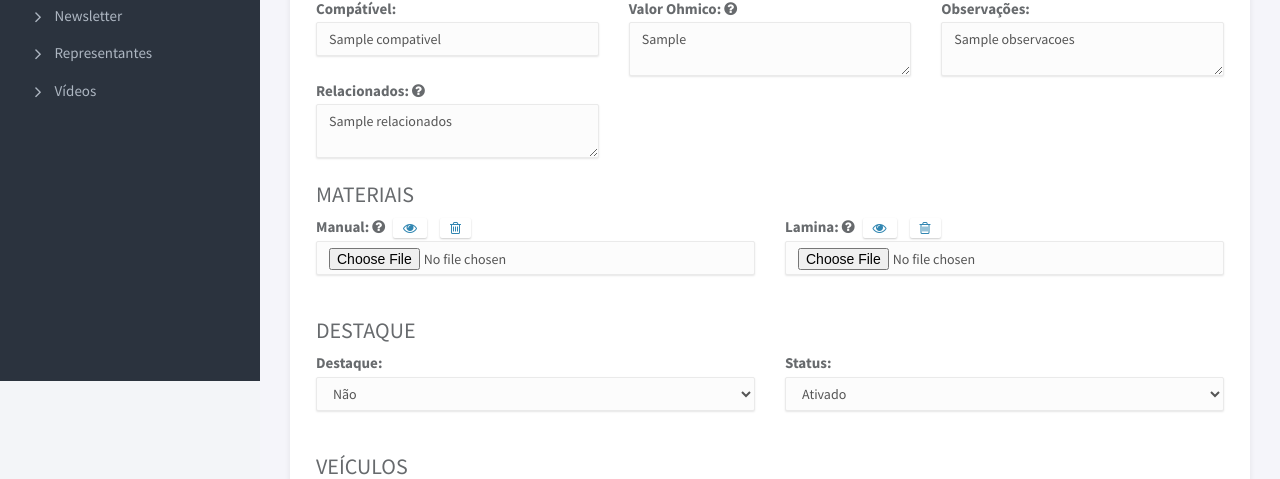
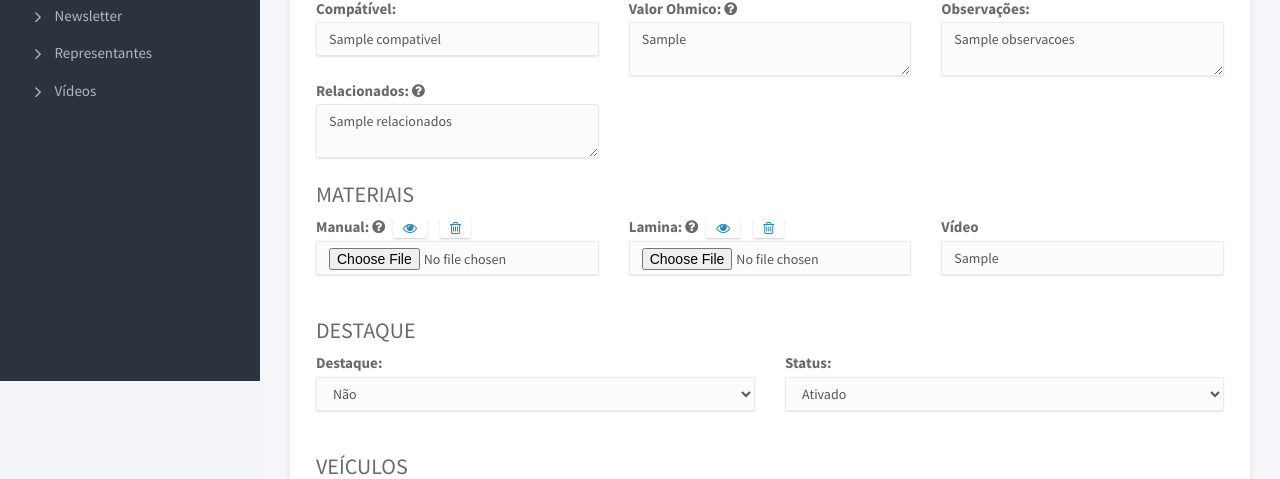
Before and after one commit to IgorConstant/tsadobrasil, a PHP site: template views/admin/produtos/edit.twig in a window 1280 px wide. Shown: the part 419-898 px from the top of the page. Run offline with PHP 8.4, Linux system fonts and the light colour scheme; the template is opened without the code that fills it: most values are stand-ins (such as "Sample title", 1, 10 or a date in 2020); some libraries are stand-ins or nearby versions.

Commit message:
Ajustes na View de Admin incluindo o Campo de Vídeo

```diff
--- a/views/admin/produtos/edit.twig
+++ b/views/admin/produtos/edit.twig
@@ -84,7 +84,7 @@
 
         <h3>MATERIAIS</h3>
         <div class="row">
-            <div class="form-group col-sm-6">
+            <div class="form-group col-sm-4">
                 <label>Manual: <i class="fa fa-question-circle" aria-hidden="true" data-toggle="tooltip" data-placement="top" title="Arquivo: PDF"></i>
                     {% if d.arquivo_manual != '' %}
                     <a class="btn btn-micro" alt="View" title="View" target="new" href="{{ base_url() }}/assets/uploads/produtos/catalogos/{{ d.arquivo_manual }}"><i class="fa fa-eye"></i></a>
@@ -93,7 +93,7 @@
                 </label>
                 <input class="form-control" type="file" name="arquivo"  accept="application/pdf">
             </div>
-            <div class="form-group col-sm-6">
+            <div class="form-group col-sm-4">
                 <label>Lamina: <i class="fa fa-question-circle" aria-hidden="true" data-toggle="tooltip" data-placement="top" title="Arquivo: PDF"></i>
                     {% if d.arquivo_lamina != '' %}
                     <a class="btn btn-micro" alt="View" title="View" target="new" href="{{ base_url() }}/assets/uploads/produtos/catalogos/{{ d.arquivo_lamina }}"><i class="fa fa-eye"></i></a>
@@ -101,6 +101,10 @@
                     {% endif %}
                 </label>
                 <input class="form-control" type="file" name="arquivo_lamina"  accept="application/pdf">
+            </div>
+            <div class="form-group col-sm-4">
+                <label>Vídeo</label>
+                <input class="form-control" type="text" name="id_video" value={{ d.video }}>
             </div>
         </div>
 
```
Also changed, not shown: views/admin/produtos/create.twig (+6 -2 lines).
